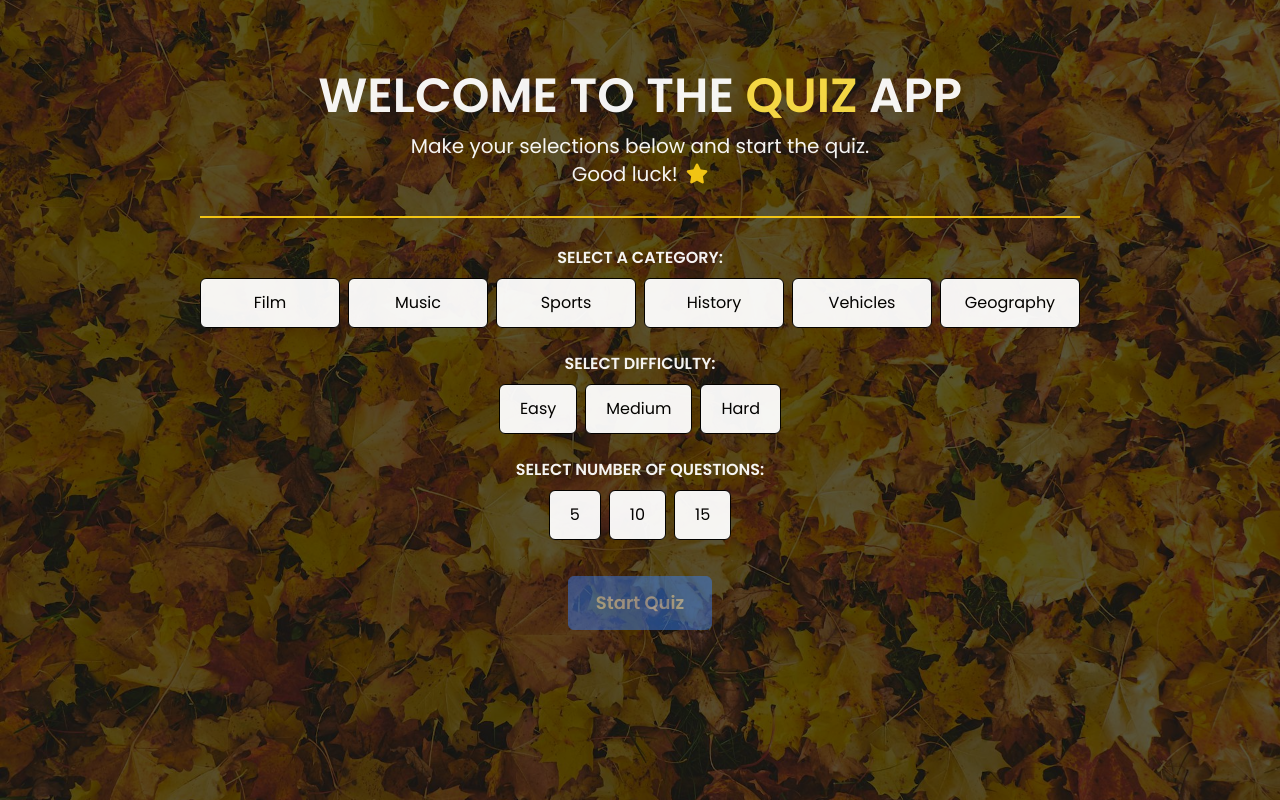
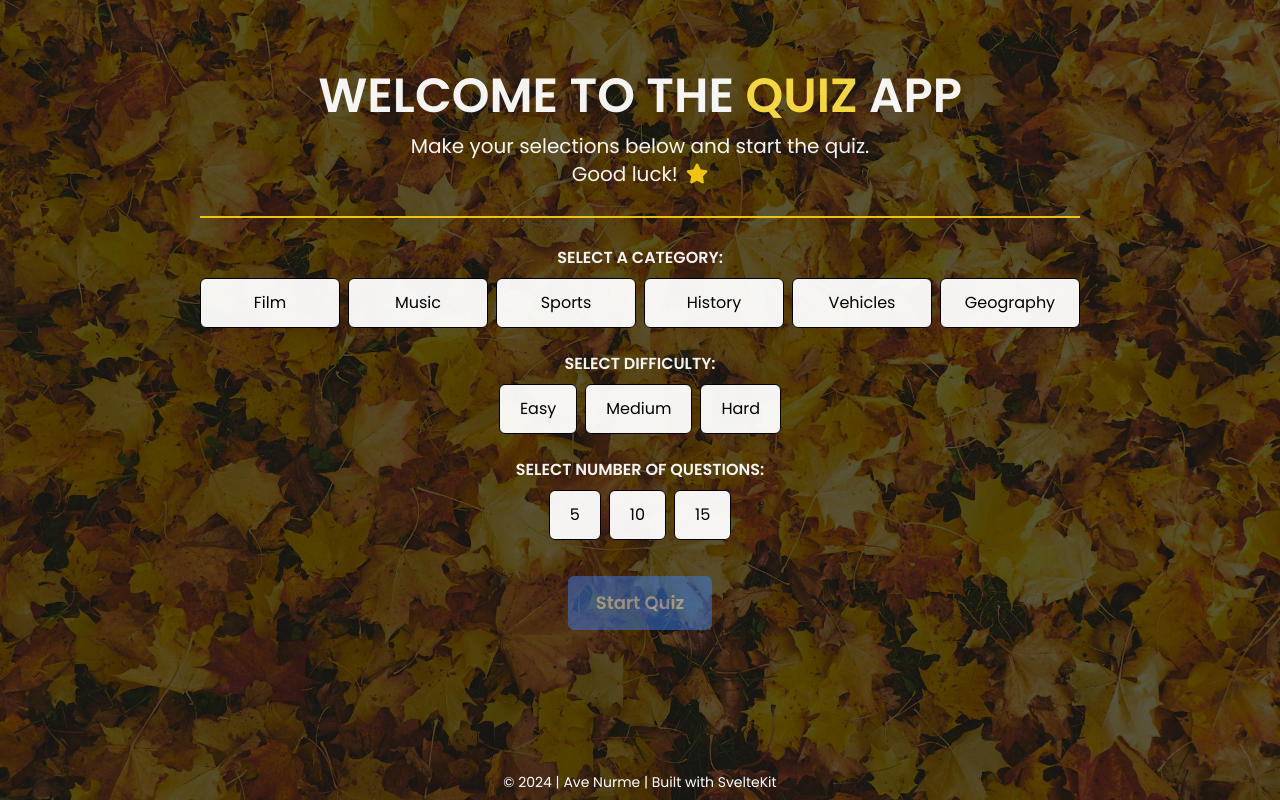
Before and after one commit to nurme-ave/svelte5-quiz-app, a SvelteKit app: page / in a window 1280 px wide. Built offline with nearby package versions, Linux system fonts and the light colour scheme.

Commit message:
Add a footer with copyright data, adjust layout a bit

```diff
--- a/src/routes/+layout.svelte
+++ b/src/routes/+layout.svelte
@@ -9,6 +9,7 @@
 	let { children } = $props();
 	let isInitialLoading = $state(true);
 	let backgroundLoaded = $state(false);
+	const currentYear = new Date().getFullYear();
 
 	const LANDING_BG = '/images/bkg_main.jpg';
 
@@ -52,13 +53,18 @@
 {/if}
 
 <div
-	class="background transition-opacity duration-500"
+	class="background transition-opacity duration-500 relative"
 	class:opacity-0={!backgroundLoaded}
 	style="background-image: url({backgroundImage});"
 >
-	<main
-		class="flex flex-col justify-start text-center gap-3 py-10 px-7 sm:p-[4rem] md:p-[4.5rem] min-h-screen max-w-5xl mx-auto"
-	>
-		{@render children?.()}
-	</main>
+	<div class="min-h-screen">
+		<main
+			class="flex flex-col justify-start text-center gap-3 pt-10 pb-16 px-7 sm:p-[4rem] md:p-[4.5rem] max-w-5xl mx-auto"
+		>
+			{@render children?.()}
+		</main>
+		<footer class="absolute bottom-0 w-full text-center py-2">
+			<p class="text-white text-sm">&copy; {currentYear} | Ave Nurme | Built with SvelteKit</p>
+		</footer>
+	</div>
 </div>
```
